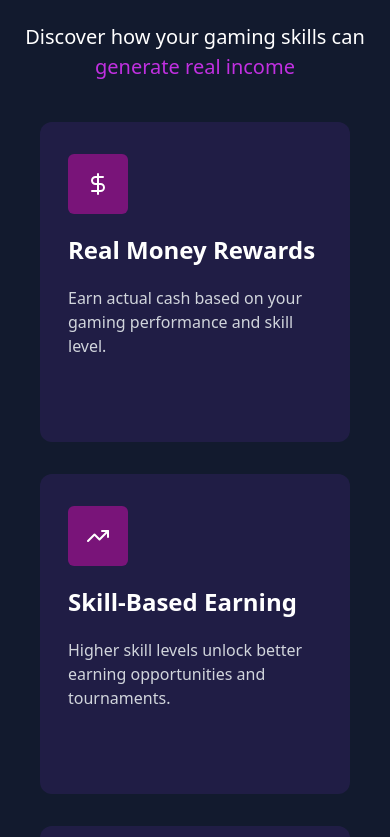
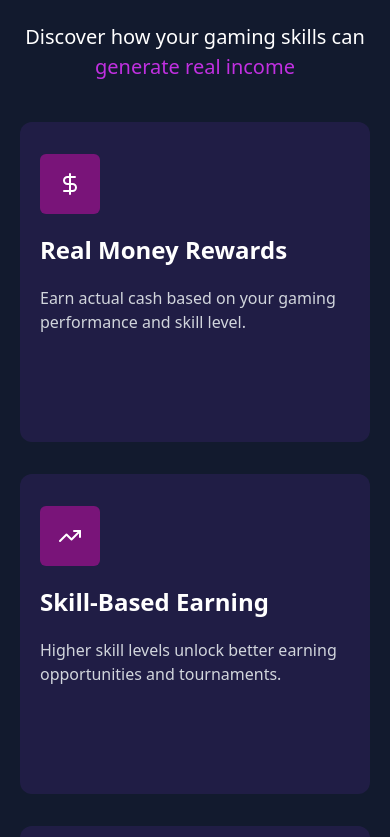
Before and after one commit to aadityasigdel/Kryzox, a React (Vite) app: page / in a window 390 px wide. Shown: the part 1007-1844 px from the top of the page. Built offline with nearby package versions, Linux system fonts and the light colour scheme.

Commit message:
modify structure

```diff
--- a/src/components/Features/Feature1.jsx
+++ b/src/components/Features/Feature1.jsx
@@ -18,7 +18,7 @@ const Feature1 = () => {
       <p className="text-[20px] inline">Discover how your gaming skills can </p>{" "}
       <p className="inline text-[20px] text-[#c130e1]">generate real income</p>
       {/* card section */}
-      <section className="grid grid-cols-1 px-5 gap-8  mt-10 md:place-items-center sm:grid-cols-2 lg:grid-cols-4 lg:px-20">
+      <section className="grid grid-cols-1 gap-8  mt-10 md:place-items-center sm:grid-cols-2 lg:grid-cols-4 lg:px-20">
         <FeatureCard1
           icon={DollarSign}
           title={"Real Money Rewards"}
--- a/src/ui/FeatureCard1.jsx
+++ b/src/ui/FeatureCard1.jsx
@@ -9,7 +9,7 @@ const FeatureCard1 = ({
   return (
     <div
       className={clsx(
-        "group min-h-[320px] w-full md:max-w-[300px] bg-[#28194A] rounded-xl px-7 text-left flex flex-col gap-5 pt-8 duration-500 ease-in-out hover:scale-110",
+        "group min-h-[320px] w-full md:max-w-[300px] bg-[#28194A] rounded-xl text-left flex flex-col gap-5 pt-8 duration-500 ease-in-out hover:scale-110 px-5",
         "hover:bg-gradient-to-r",
         hoverbg
       )}
```
